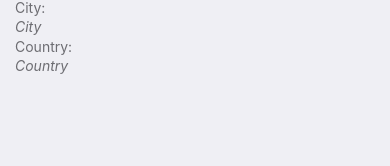
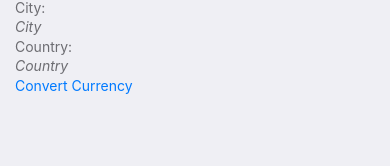
Before and after one commit to lakpagd/TravelPal, a plain HTML site: page www/index.html in a window 390 px wide. Shown: the part 208-374 px from the top of the page. Drawn offline with Linux system fonts and the light colour scheme; some packages are replaced by stand-ins of ours.

Commit message:
update_ver_weather_1.01

```diff
--- a/www/index.html
+++ b/www/index.html
@@ -82,10 +82,11 @@
                                     Country: <div id="currentCountry"><i> Country </i></div>
                                 </div>
 
+                            <div id="links">
+                                <!-- Link to another page -->
+                                <a href="currencyCoverter.html" onclick="openCageApi()">Convert Currency</a>
+                            </div>
 
-                            </p>
-                            <!-- Link to another page -->
-                            <!-- <a href="about.html">About app</a> -->
                         </div>
                     </div>
                 </div>
```
